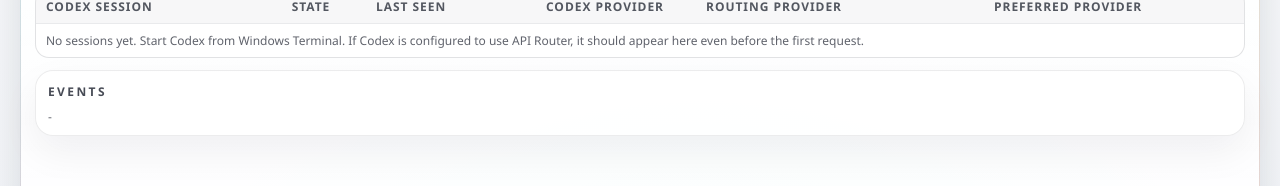
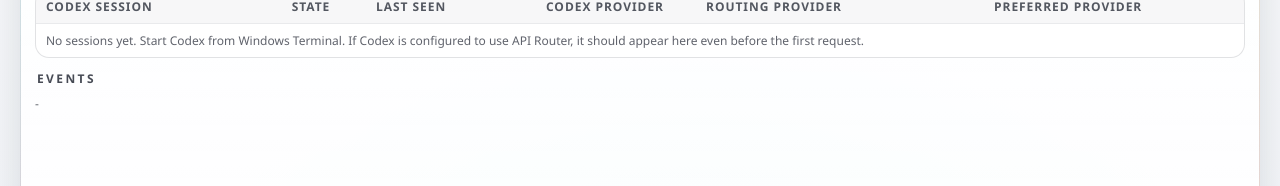
Before and after one commit to yiyousiow000814/API-Router, a React (Vite) app: page / in a window 1280 px wide. Shown: the part 565-751 px from the top of the page. Built offline with nearby package versions, Linux system fonts and the light colour scheme.

Commit message:
fix: remove events framed container

```diff
--- a/src/ui/App.css
+++ b/src/ui/App.css
@@ -421,18 +421,6 @@
 
 .aoSection {
   margin-top: 12px;
-}
-
-.aoSectionFramed {
-  padding: 12px 12px 10px;
-  border-radius: 18px;
-  border: 1px solid rgba(13, 18, 32, 0.08);
-  background: rgba(255, 255, 255, 0.65);
-  box-shadow: 0 16px 38px rgba(13, 18, 32, 0.06);
-}
-
-.aoSectionFramed .aoSectionHeader {
-  margin: 0 0 8px;
 }
 
 .aoSectionHeader {
--- a/src/ui/App.tsx
+++ b/src/ui/App.tsx
@@ -1035,7 +1035,7 @@
                 />
               </div>
 
-              <div className="aoSection aoSectionFramed">
+              <div className="aoSection">
                 <div className="aoSectionHeader">
                   <div className="aoRow">
                     <h3 className="aoH3">Events</h3>
```
